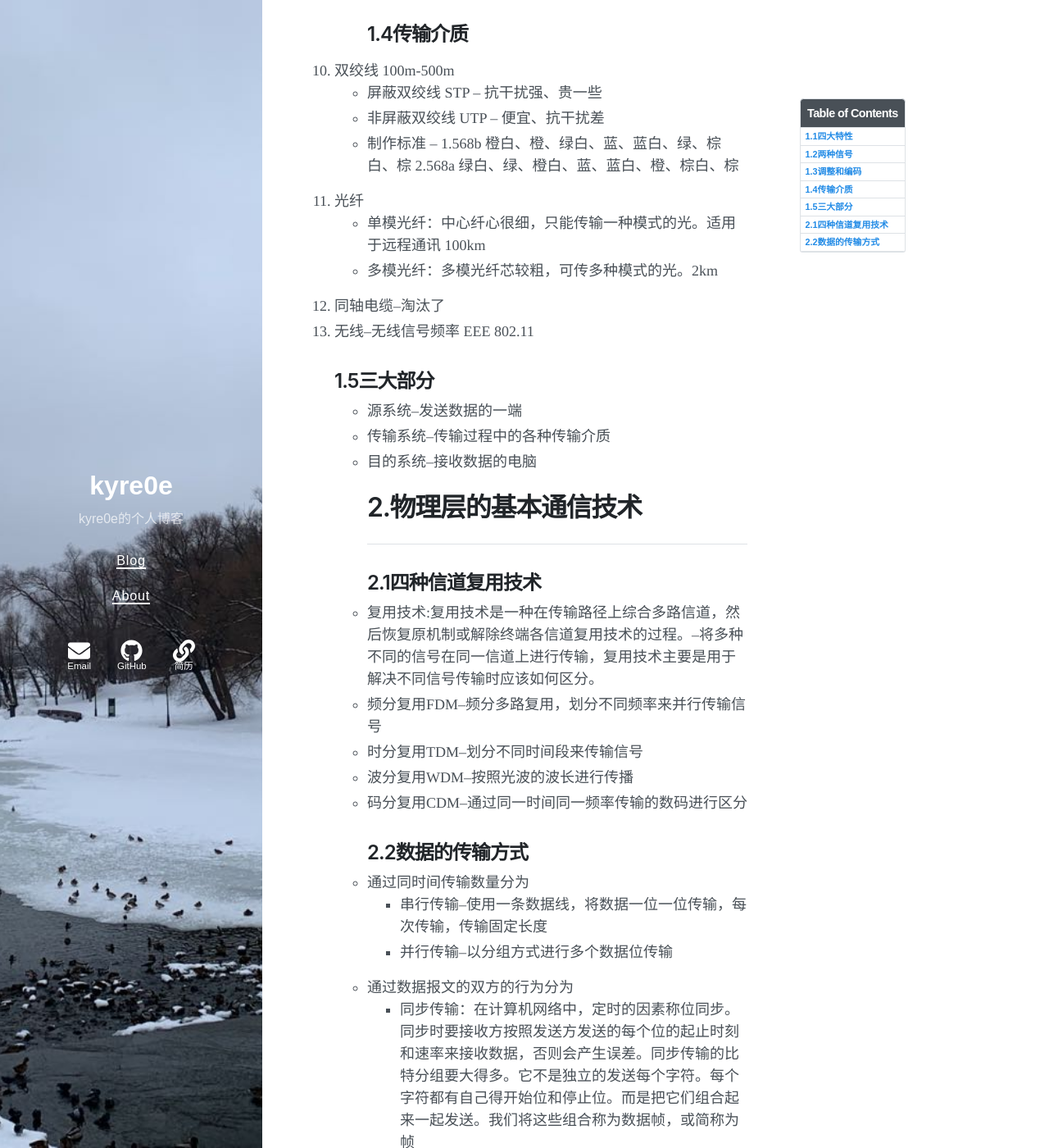
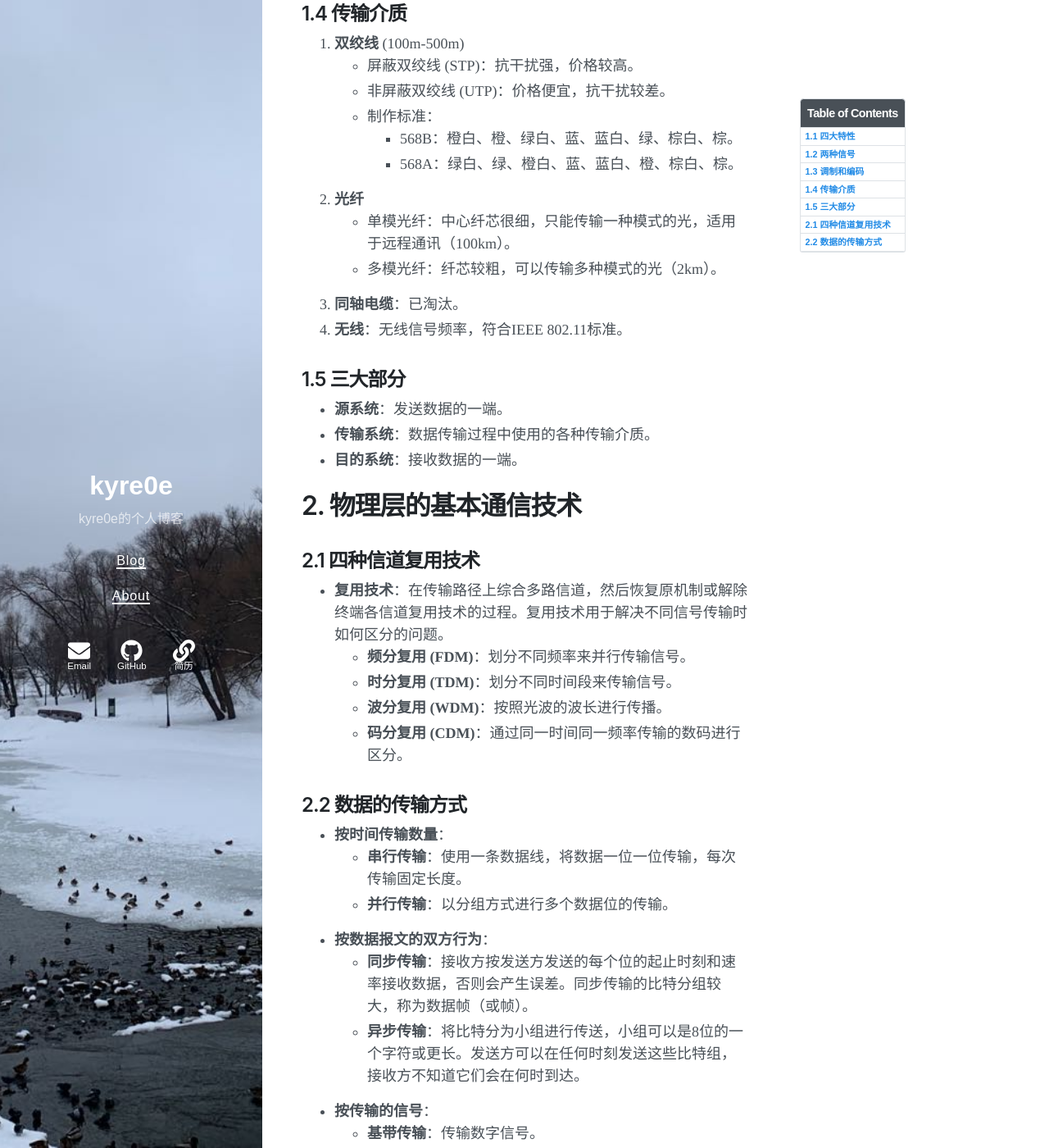
Before and after one commit to Kyre0ee/Kyre0ee.github.io, a Jekyll site: the page built from _posts/2019-04-02-第二章物理层.md, in a window 1280 px wide and 1400 px high, scrolled down 880 px. Shown: the whole window at 82% size. Built offline with Jekyll 4.4.1, drawn with Linux system fonts in a browser that asks for light colours; nearby versions of some CDN libraries; some of the changed text lies outside the part shown.

Commit message:
Update 2019-04-02-第二章物理层.md

```diff
--- a/_posts/2019-04-02-第二章物理层.md
+++ b/_posts/2019-04-02-第二章物理层.md
@@ -6,54 +6,69 @@ tags: 计算机网络
 excerpt: "计算机网络-物理层学习笔记。"
 toc: true
 ---
-# 1.物理层的基本概念
-***
-## 1.1四大特性
-1. 机械特性--接口是怎样的
-2. 电器特性--用多少伏的电
-3. 功能特性--线路上电平电压的特性
-4. 过程特性--实现不同功能所发射信号的顺序
-## 1.2两种信号
-1. 模拟信号--特定频段的信号--有更加丰富的表现形式
-2. 数字信号--不是1就是0--有更加强大的抗干扰能力
-## 1.3调整和编码
-1. 调制--任意信号转化为模拟信号
-2. 编码--任意信号转化为数字信号，编码的步骤：采样、量化、编码
-3. 区别
-   + 数据可以通过编码手段转换数字信号也可以通过调制手段将数据转换成模拟信号。
-   + 数字数据可以通过数字发送器转化为数字信号（编码）也可以通过调制器转化为模拟信号（调制）。
-   + 模拟数据可以通过PCM编码器转化为数字信号（编码）也可以通过放大器调制器转化为模拟信号（调制）。
-## 1.4传输介质
-1. 双绞线 100m-500m
-   + 屏蔽双绞线 STP -- 抗干扰强、贵一些
-   + 非屏蔽双绞线 UTP -- 便宜、抗干扰差
-   + 制作标准 -- 1.568b 橙白、橙、绿白、蓝、蓝白、绿、棕白、棕 2.568a 绿白、绿、橙白、蓝、蓝白、橙、棕白、棕
-3. 光纤
-   + 单模光纤：中心纤心很细，只能传输一种模式的光。适用于远程通讯  100km
-   + 多模光纤：多模光纤芯较粗，可传多种模式的光。2km
-4. 同轴电缆--淘汰了
-5.  无线--无线信号频率 EEE 802.11
-## 1.5三大部分
-+ 源系统--发送数据的一端
-+ 传输系统--传输过程中的各种传输介质
-+ 目的系统--接收数据的电脑
-# 2.物理层的基本通信技术
-***
-## 2.1四种信道复用技术
-+ 复用技术:复用技术是一种在传输路径上综合多路信道，然后恢复原机制或解除终端各信道复用技术的过程。--将多种不同的信号在同一信道上进行传输，复用技术主要是用于解决不同信号传输时应该如何区分。
-+ 频分复用FDM--频分多路复用，划分不同频率来并行传输信号
-+ 时分复用TDM--划分不同时间段来传输信号
-+ 波分复用WDM--按照光波的波长进行传播
-+ 码分复用CDM--通过同一时间同一频率传输的数码进行区分
-## 2.2数据的传输方式
-+ 通过同时间传输数量分为
-  * 串行传输--使用一条数据线，将数据一位一位传输，每次传输，传输固定长度
-  * 并行传输--以分组方式进行多个数据位传输
-+ 通过数据报文的双方的行为分为
-  * 同步传输：在计算机网络中，定时的因素称位同步。同步时要接收方按照发送方发送的每个位的起止时刻和速率来接收数据，否则会产生误差。同步传输的比特分组要大得多。它不是独立的发送每个字符。每个字符都有自己得开始位和停止位。而是把它们组合起来一起发送。我们将这些组合称为数据帧，或简称为帧
-  * 异步传输：异步传输将比特分为小组进行传送，小组可以时8位的一个字符或更长。发送方可以在任何时刻发送这些比特组，而接收方不知道它们会在什么时刻到达。
-+ 通过传输的信号分为
-  * 基带传输--传输数字信号叫做基带传输
-  * 频带传输--传输模拟信号叫做频带传输--300-3400MZ
-+ 传输方向--单工、半双工、全双工
-+ 传输对象--单播、组播、广播
+# 1. 物理层的基本概念
+
+## 1.1 四大特性
+
+1. **机械特性**：接口的外观和形状。
+2. **电气特性**：使用的电压和电流。
+3. **功能特性**：线路上电平电压的特性。
+4. **过程特性**：实现不同功能所发射信号的顺序。
+
+## 1.2 两种信号
+
+1. **模拟信号**：特定频段的信号，具有更丰富的表现形式。
+2. **数字信号**：二进制信号（0和1），具有更强的抗干扰能力。
+
+## 1.3 调制和编码
+
+1. **调制**：将任意信号转换为模拟信号。
+2. **编码**：将任意信号转换为数字信号，编码的步骤包括采样、量化、编码。
+3. **区别**：
+   - 数据可以通过编码转换为数字信号，也可以通过调制转换为模拟信号。
+   - 数字数据可以通过数字发送器转换为数字信号（编码），也可以通过调制器转换为模拟信号（调制）。
+   - 模拟数据可以通过PCM编码器转换为数字信号（编码），也可以通过放大器和调制器转换为模拟信号（调制）。
+
+## 1.4 传输介质
+
+1. **双绞线** (100m-500m)
+   - 屏蔽双绞线 (STP)：抗干扰强，价格较高。
+   - 非屏蔽双绞线 (UTP)：价格便宜，抗干扰较差。
+   - 制作标准：
+     - 568B：橙白、橙、绿白、蓝、蓝白、绿、棕白、棕。
+     - 568A：绿白、绿、橙白、蓝、蓝白、橙、棕白、棕。
+2. **光纤**
+   - 单模光纤：中心纤芯很细，只能传输一种模式的光，适用于远程通讯（100km）。
+   - 多模光纤：纤芯较粗，可以传输多种模式的光（2km）。
+3. **同轴电缆**：已淘汰。
+4. **无线**：无线信号频率，符合IEEE 802.11标准。
+
+## 1.5 三大部分
+
+- **源系统**：发送数据的一端。
+- **传输系统**：数据传输过程中使用的各种传输介质。
+- **目的系统**：接收数据的一端。
+
+# 2. 物理层的基本通信技术
+
+## 2.1 四种信道复用技术
+
+- **复用技术**：在传输路径上综合多路信道，然后恢复原机制或解除终端各信道复用技术的过程。复用技术用于解决不同信号传输时如何区分的问题。
+  - **频分复用 (FDM)**：划分不同频率来并行传输信号。
+  - **时分复用 (TDM)**：划分不同时间段来传输信号。
+  - **波分复用 (WDM)**：按照光波的波长进行传播。
+  - **码分复用 (CDM)**：通过同一时间同一频率传输的数码进行区分。
+
+## 2.2 数据的传输方式
+
+- **按时间传输数量**：
+  - **串行传输**：使用一条数据线，将数据一位一位传输，每次传输固定长度。
+  - **并行传输**：以分组方式进行多个数据位的传输。
+- **按数据报文的双方行为**：
+  - **同步传输**：接收方按发送方发送的每个位的起止时刻和速率接收数据，否则会产生误差。同步传输的比特分组较大，称为数据帧（或帧）。
+  - **异步传输**：将比特分为小组进行传送，小组可以是8位的一个字符或更长。发送方可以在任何时刻发送这些比特组，接收方不知道它们会在何时到达。
+- **按传输的信号**：
+  - **基带传输**：传输数字信号。
+  - **频带传输**：传输模拟信号，频带范围为300-3400MHz。
+- **传输方向**：单工、半双工、全双工。
+- **传输对象**：单播、组播、广播。
```
